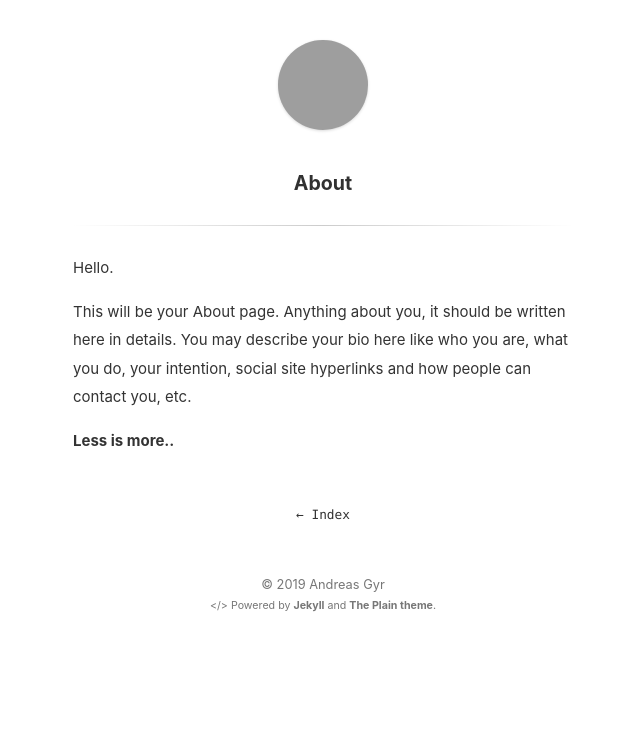
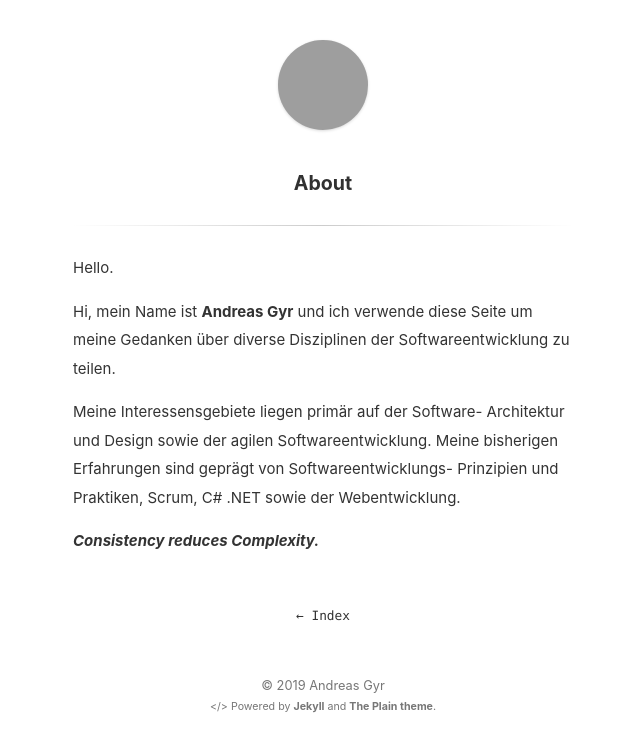
Before and after one commit to Cogax/cogax.github.io, a Jekyll site: the page built from about.md, in a window 1280 px wide, cut to the strip 0-752 px from the top of the page. Shown: the whole strip, without its empty margins (317-957 px from the left). Built offline with Jekyll 4.4.1, drawn with Linux system fonts in a browser that asks for light colours; grey boxes are pictures that could not be loaded.

Commit message:
initial about page

```diff
--- a/about.md
+++ b/about.md
@@ -5,6 +5,8 @@ title: About
 
 Hello.
 
-This will be your About page. Anything about you, it should be written here in details. You may describe your bio here like who you are, what you do, your intention, social site hyperlinks and how people can contact you, etc.
+Hi, mein Name ist **Andreas Gyr** und ich verwende diese Seite um meine Gedanken über diverse Disziplinen der Softwareentwicklung zu teilen.
 
-**Less is more..**
+Meine Interessensgebiete liegen primär auf der Software- Architektur und Design sowie der agilen Softwareentwicklung. Meine bisherigen Erfahrungen sind geprägt von Softwareentwicklungs- Prinzipien und Praktiken, Scrum, C# .NET sowie der Webentwicklung.
+
+***Consistency reduces Complexity.***
```
